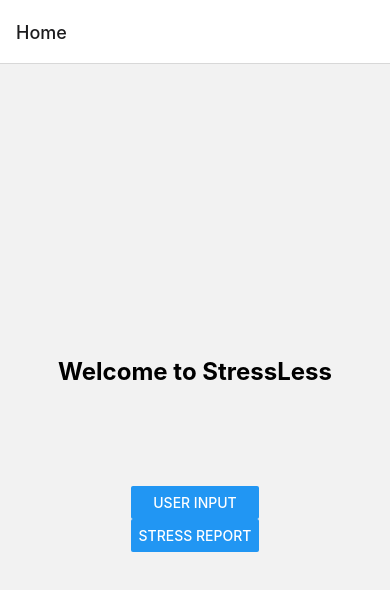
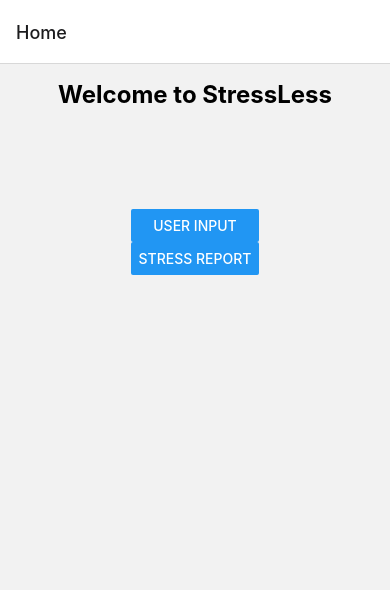
Before and after one commit to mrswagbird/Stressless, a React Native app in the folder app/: screen /Home in a window 390 px wide. Shown: the top 590 px of the page. Built offline with nearby package versions, Linux system fonts and the light colour scheme; what expo-notifications would draw is missing.

Commit message:
Report styling

```diff
--- a/app/frontend/Landing_page.jsx
+++ b/app/frontend/Landing_page.jsx
@@ -30,7 +30,7 @@ export default function LandingPage({ navigation }) {
 const styles = StyleSheet.create({
   container: {
     flex: 1,
-    justifyContent: "center",
+    justifyContent: "flex-start",
     alignItems: "center",
     padding: 16,
   },
--- a/app/frontend/Report_page.jsx
+++ b/app/frontend/Report_page.jsx
@@ -28,9 +28,10 @@ const chartConfig = {
   backgroundGradientTo: "white",
   color: (opacity = 1) => `rgba(50, 50, 50, ${opacity})`, // Darker gray data points
   labelColor: (opacity = 1) => `rgba(50, 50, 50, ${opacity})`, // Darker gray labels
-  strokeWidth: 2,
+  strokeWidth: 3,
   barPercentage: 0.5,
   useShadowColorFromDataset: false,
+  alignItems: 'center',
 };
 
 export default function Report() {
@@ -127,7 +128,9 @@ export default function Report() {
         buttonTextAfterSelection={(selectedItem, index) => selectedItem.label}
         rowTextForSelection={(item, index) => item.label}
       />
+      <View style={styles.lineChartContainer}>
       <LineChart
+      style={styles.lineChart}
         data={chartData}
         width={screenWidth}
         height={300}
@@ -135,6 +138,7 @@ export default function Report() {
         bezier
         verticalLabelRotation={90} // Rotate labels horizontally
       />
+      </View>
     </View>
   );
 }
@@ -142,7 +146,7 @@ export default function Report() {
 const styles = StyleSheet.create({
     container: {
       flex: 1,
-      justifyContent: 'center',
+      justifyContent: "flex-start",
       alignItems: 'center',
       padding: 16,
     },
@@ -154,6 +158,23 @@ const styles = StyleSheet.create({
     picker: {
       marginTop: 16,
       marginBottom: 16,
-
     },
+    lineChartContainer: {
+      flex: 1,
+      justifyContent: 'center',
+      alignItems: 'center',
+      height: 300,
+    },
+    lineChart: {
+      flex: 1,
+      borderRadius: 15,
+      elevation: 5, // Add elevation for drop shadow (Android only)
+      backgroundColor: 'white',
+      alignItems: 'center',
+      justifyContent: 'center',
+    shadowColor: '#d3d3d3',
+    shadowOffset: { width: 0, height: 5 },
+    shadowOpacity: 0.34,
+    shadowRadius: 2,
+    }
   });
--- a/app/frontend/UserInput_page.jsx
+++ b/app/frontend/UserInput_page.jsx
@@ -131,7 +131,7 @@ export default function UserInput({ navigation }) {
 const styles = StyleSheet.create({
   container: {
     flex: 1,
-    justifyContent: "center",
+    justifyContent: "flex-start",
     alignItems: "center",
     padding: 16,
   },
```
